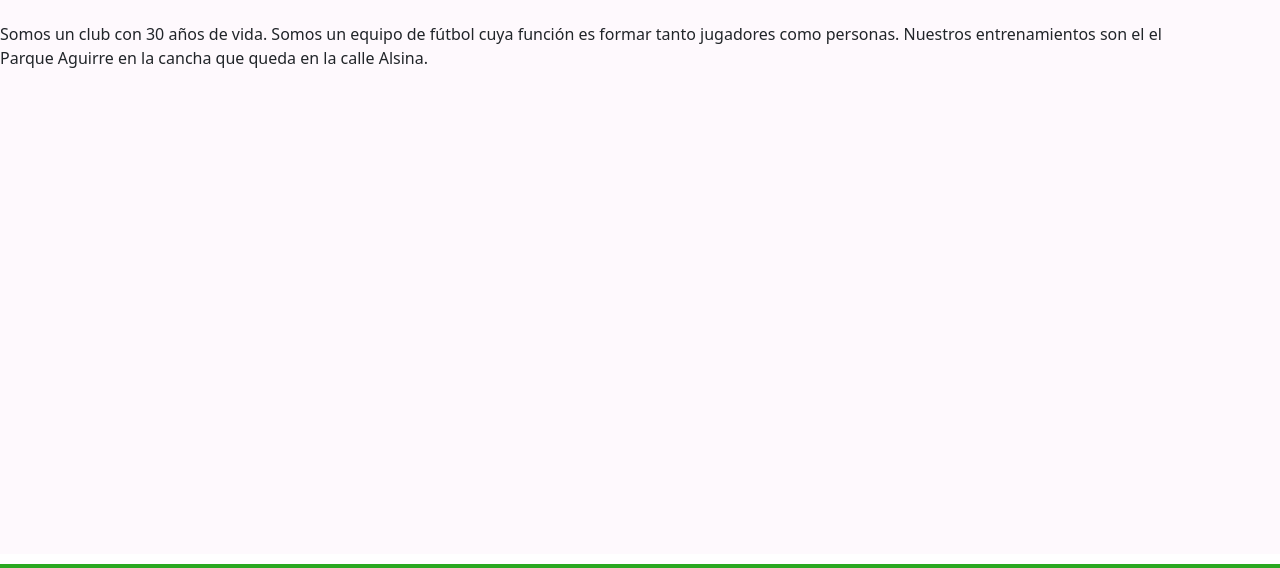
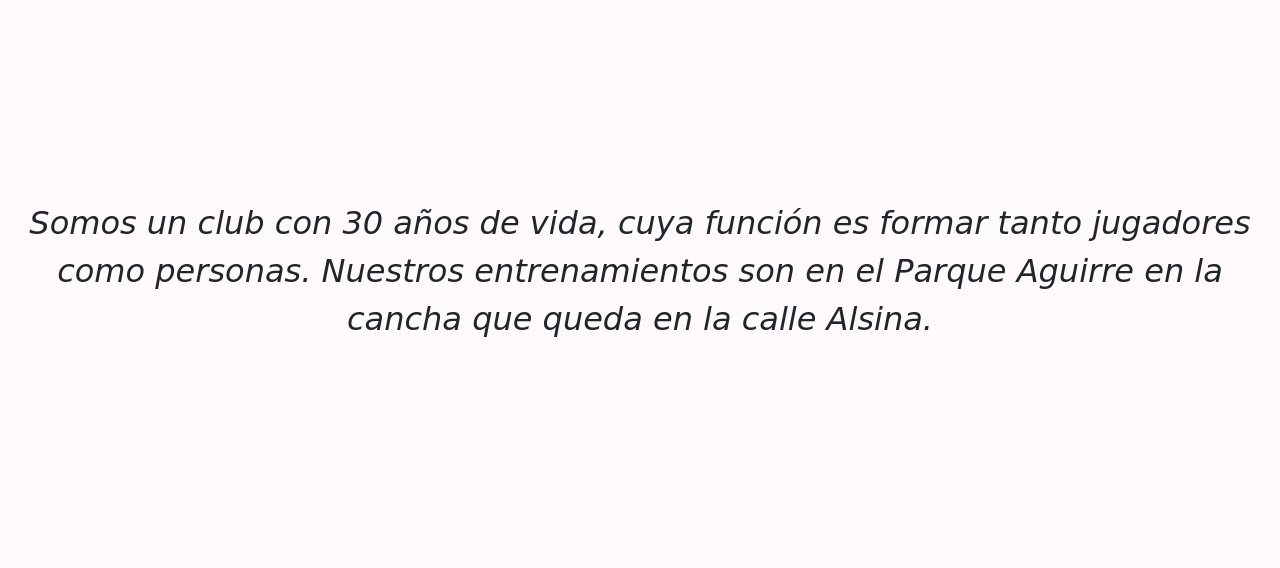
Before and after one commit to Martin3jo/PF-Trejo, a plain HTML site: page pages/quienes_somos.html in a window 1280 px wide. Shown: the part 156-724 px from the top of the page. Drawn offline with nearby package versions, Linux system fonts and the light colour scheme; a web font is replaced by a local one.

Commit message:
Modifico estilo en quienes_somos

```diff
--- a/css/styles.css
+++ b/css/styles.css
@@ -246,3 +246,21 @@ body #mainNoticias {
     text-align: center;
     font-size: large;
     grid-area: noticiasFem; }
+
+body #mainNosotros {
+  display: grid;
+  grid-template-rows: 1fr;
+  grid-template-columns: 1fr;
+  grid-template-areas: "parrafo"; }
+  body #mainNosotros .divP {
+    background-color: #fef9fd;
+    width: 100%;
+    height: calc(100vh - 150px);
+    display: flex;
+    justify-content: space-between;
+    align-items: center;
+    font-style: italic;
+    font-family: cursive;
+    font-size: xx-large;
+    text-align: -webkit-center;
+    grid-area: parrafo; }
--- a/pages/quienes_somos.html
+++ b/pages/quienes_somos.html
@@ -70,10 +70,9 @@
     <main id="mainNosotros">
       <div class="divP">
         <p>
-          Somos un club con 30 años de vida. Somos un equipo de fútbol cuya
-          función es formar tanto jugadores como personas. Nuestros
-          entrenamientos son el el Parque Aguirre en la cancha que queda en la
-          calle Alsina.
+          Somos un club con 30 años de vida, cuya función es formar tanto
+          jugadores como personas. Nuestros entrenamientos son en el Parque
+          Aguirre en la cancha que queda en la calle Alsina.
         </p>
       </div>
     </main>
--- /dev/null
+++ b/scss/nosotros.scss
@@ -0,0 +1,21 @@
+body {
+  #mainNosotros {
+    display: grid;
+    grid-template-rows: 1fr;
+    grid-template-columns: 1fr;
+    grid-template-areas: "parrafo";
+    .divP {
+      background-color: #fef9fd;
+      width: 100%;
+      height: calc(100vh - 150px);
+      display: flex;
+      justify-content: space-between;
+      align-items: center;
+      font-style: italic;
+      font-family: cursive;
+      font-size: xx-large;
+      text-align: -webkit-center;
+      grid-area: parrafo;
+    }
+  }
+}
--- a/scss/style.scss
+++ b/scss/style.scss
@@ -8,3 +8,4 @@
 @import "hincha.scss";
 @import "galeria.scss";
 @import "noticias.scss";
+@import "nosotros.scss";
```
